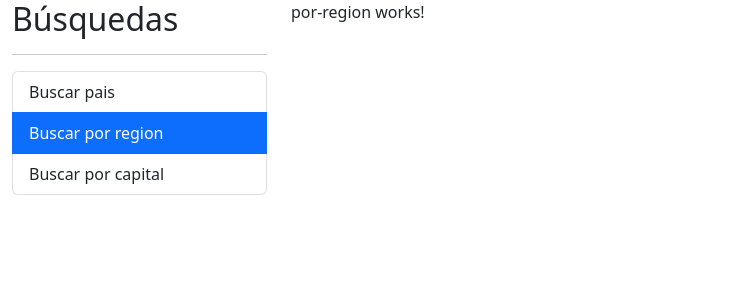
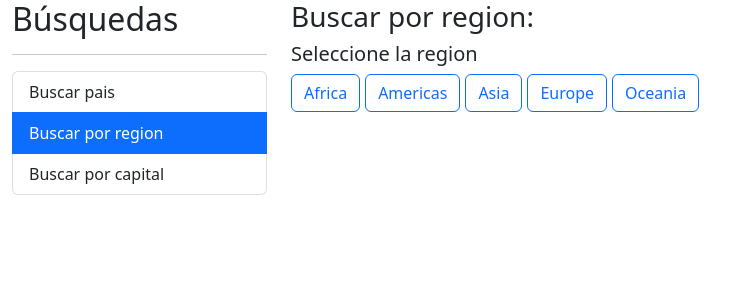
Before and after one commit to christian-lm/ng-paises-app, an Angular app: page /region in a window 1280 px wide. Shown: the top 300 px of the page, without its empty margins (0-750 px from the left). Built offline with nearby package versions, Linux system fonts and the light colour scheme.

Commit message:
- Se añade estilo condicional a la pantalla de busqueda por regiones

```diff
--- a/src/app/paises/pages/por-region/por-region.component.html
+++ b/src/app/paises/pages/por-region/por-region.component.html
@@ -1 +1,19 @@
-<p>por-region works!</p>
+<h3>Buscar por region: <small> {{regionActiva | titlecase}} </small></h3>
+
+<h5>Seleccione la region</h5>
+
+<div class="row">
+  <div class="col">
+
+    <!--[class.btn-primary]="region === regionActiva"-->
+    <!-- [ngClass]="{
+    'btn-primary': regionActiva === region,
+    'btn-outline-primary': regionActiva !== region
+    }" -->
+    <button *ngFor="let region of regiones"
+            [class]="getClaseCSS(region)"
+            (click)="activarRegion(region)">
+      {{region | titlecase }}
+    </button>
+  </div>
+</div>
--- a/src/app/paises/pages/por-region/por-region.component.ts
+++ b/src/app/paises/pages/por-region/por-region.component.ts
@@ -1,15 +1,27 @@
-import {Component, OnInit} from '@angular/core';
+import {Component} from '@angular/core';
 
 @Component({
   selector: 'app-por-region',
-  templateUrl: './por-region.component.html'
+  templateUrl: './por-region.component.html',
+  styles: [
+    `
+      button {
+        margin-right: 5px;
+      }
+    `
+  ]
 })
-export class PorRegionComponent implements OnInit {
+export class PorRegionComponent {
 
-  constructor() {
+  regiones: string[] = ['africa', 'americas', 'asia', 'europe', 'oceania'];
+  regionActiva: string = '';
+
+  getClaseCSS(region: string): string {
+    return region === this.regionActiva ? 'btn btn-primary' : 'btn btn-outline-primary';
   }
 
-  ngOnInit(): void {
+  activarRegion(region: string) {
+    this.regionActiva = region;
   }
 
 }
--- a/src/app/paises/pages/ver-pais/ver-pais.component.html
+++ b/src/app/paises/pages/ver-pais/ver-pais.component.html
@@ -5,7 +5,7 @@
 <ng-template #divPais>
   <div class="row">
     <div class="col-12">
-      <h1>País: <small>{{pais.name.common}}</small></h1>
+      <h2>País: <small>{{pais.name.common}}</small></h2>
     </div>
   </div>
 
```
